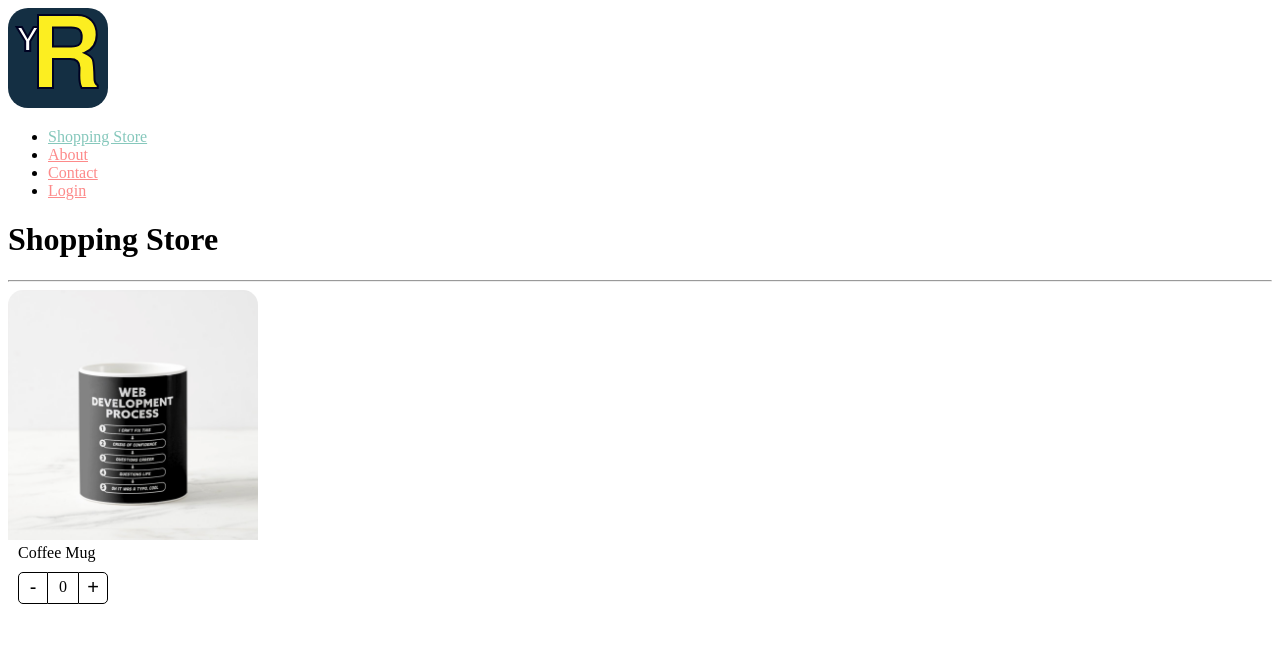
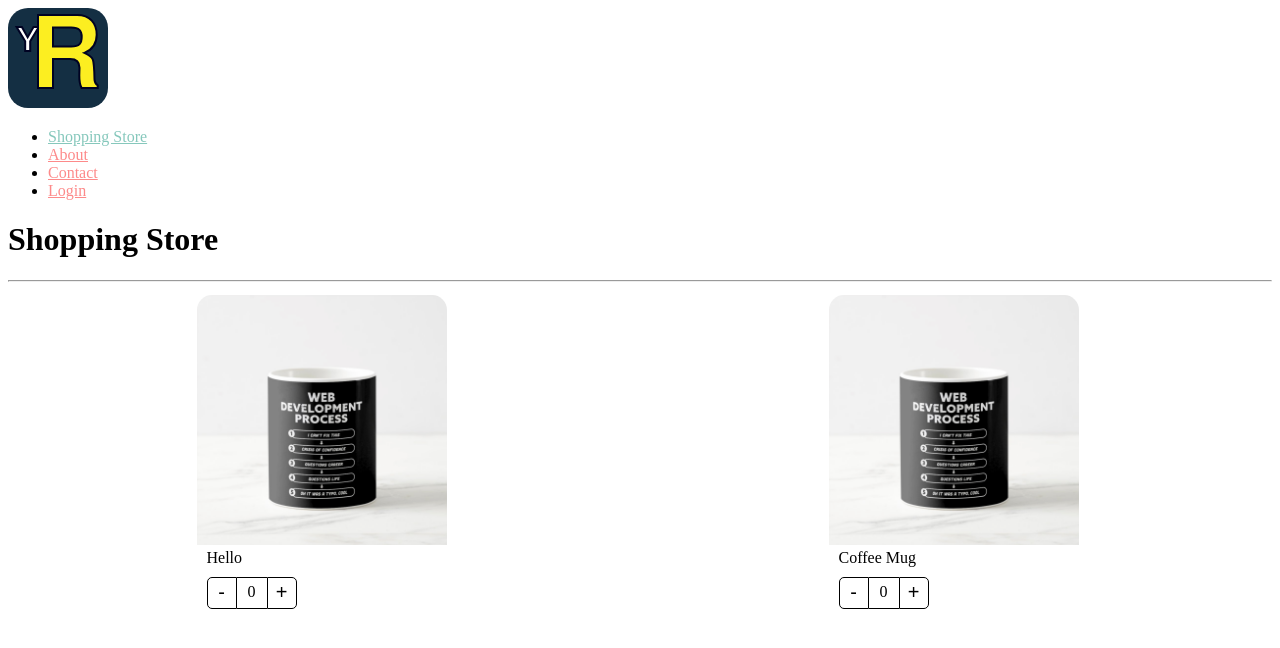
Before and after one commit to pxnditxyr/react-pro-app-practice, a React (Vite) app: page / in a window 1280 px wide. Shown: the top 648 px of the page. Built offline with nearby package versions, Linux system fonts and the light colour scheme.

Commit message:
feat: applied compound component pattern

```diff
--- /dev/null
+++ b/src/02-component-patterns/components/ProductButtons.tsx
@@ -0,0 +1,22 @@
+import { useContext } from 'react';
+
+import { ProductContext } from './ProductCard';
+
+import styles from '../styles/styles.module.css';
+
+export const ProductButtons = () => {
+  const { increaseBy, productCount } = useContext( ProductContext );
+  return (
+    <div className={ styles.buttonsContainer }>
+      <button
+        className={ styles.buttonMinus }
+        onClick={ () => increaseBy( -1 ) }
+      > - </button>
+      <div className={ styles.countLabel }> { productCount } </div>
+      <button
+        className={ styles.buttonAdd }
+        onClick={ () => increaseBy( +1 ) }
+      > + </button>
+    </div>
+  );
+};
--- a/src/02-component-patterns/components/ProductCard.tsx
+++ b/src/02-component-patterns/components/ProductCard.tsx
@@ -1,30 +1,27 @@
+import { createContext } from 'react';
 
 import { useProduct } from '../hooks/useProduct';
 import styles from '../styles/styles.module.css';
 
-// import noImage from '../assets/no-image.jpg';
+import { IProductContextProps, IProductCardProps } from '../interfaces';
 
+export const ProductContext = createContext<IProductContextProps>( {} as IProductContextProps );
 
-export const ProductCard = () => {
+const { Provider } = ProductContext;
+
+export const ProductCard = ( { children, product } : IProductCardProps ) => {
 
   const { productCount, increaseBy } = useProduct();
 
   return (
-    <div className={ styles.productCard }>
-      <img className={ styles.productImg } src="./coffee-mug.png" alt="Coffee Mug" />
-      {/* <img className={ styles.productImg } src={ noImage } alt="Coffee Mug" />  */}
-      <span className={ styles.productDescription }> Coffee Mug </span>
-      <div className={ styles.buttonsContainer }>
-        <button
-          className={ styles.buttonMinus }
-          onClick={ () => increaseBy( -1 ) }
-        > - </button>
-        <div className={ styles.countLabel }> { productCount } </div>
-        <button
-          className={ styles.buttonAdd }
-          onClick={ () => increaseBy( +1 ) }
-        > + </button>
+    <Provider value={{
+      productCount,
+      increaseBy,
+      product
+    }}>
+      <div className={ styles.productCard }>
+        { children }
       </div>
-    </div>
+    </Provider>
   );
 };
--- /dev/null
+++ b/src/02-component-patterns/components/ProductImage.tsx
@@ -0,0 +1,27 @@
+import { useContext } from 'react';
+
+import { ProductContext } from './ProductCard';
+
+import styles from '../styles/styles.module.css';
+import noImage from '../assets/no-image.jpg';
+
+export const ProductImage =  ({ img = '' }) => {
+  const { product } = useContext( ProductContext );
+
+  let imgToShow : string;
+
+  if ( img )
+    imgToShow = img;
+  else if ( product.img )
+    imgToShow = product.img;
+  else
+    imgToShow = noImage;
+
+  return (
+    <img
+      className={ styles.productImg }
+      src={ imgToShow }
+      alt="Product"
+      />
+  );
+};
--- /dev/null
+++ b/src/02-component-patterns/components/ProductTitle.tsx
@@ -0,0 +1,15 @@
+import { useContext } from 'react';
+import { ProductContext } from './ProductCard';
+
+import styles from '../styles/styles.module.css';
+
+export const ProductTitle = ( { title } : { title?: string } ) => {
+
+  const { product } = useContext( ProductContext );
+
+  return (
+    <span className={ styles.productDescription }>
+      { title ? title : product.title }
+    </span>
+  );
+};
--- /dev/null
+++ b/src/02-component-patterns/components/index.ts
@@ -0,0 +1,18 @@
+import { ProductCard as ProductCardHOC } from './ProductCard';
+import { ProductImage } from './ProductImage';
+import { ProductTitle } from './ProductTitle';
+import { ProductButtons } from './ProductButtons';
+
+import { IProductCardHOCProps } from '../interfaces';
+
+export { ProductImage } from './ProductImage';
+export { ProductTitle } from './ProductTitle';
+export { ProductButtons } from './ProductButtons';
+
+
+export const ProductCard : IProductCardHOCProps = Object.assign( ProductCardHOC, {
+  Image: ProductImage,
+  Title: ProductTitle,
+  Buttons: ProductButtons,
+});
+export default ProductCard;
--- /dev/null
+++ b/src/02-component-patterns/interfaces/index.ts
@@ -0,0 +1 @@
+export * from './interfaces';
--- /dev/null
+++ b/src/02-component-patterns/interfaces/interfaces.ts
@@ -0,0 +1,25 @@
+import { ReactElement } from 'react';
+
+export interface IProductCardProps {
+  children?: ReactElement | ReactElement[];
+  product: IProduct;
+};
+
+export interface IProduct {
+  id: string;
+  title: string;
+  img?: string;
+};
+
+export interface IProductContextProps {
+  productCount: number;
+  increaseBy: ( value : number ) => void;
+  product: IProduct;
+};
+
+export interface IProductCardHOCProps {
+  ( { children, product } : IProductCardProps) : JSX.Element;
+  Title: ( { title } : { title?: string } ) => JSX.Element;
+  Image: ( { img } : { img?: string } ) => JSX.Element;
+  Buttons: () => JSX.Element;
+};
--- a/src/02-component-patterns/pages/ShoppingPage.tsx
+++ b/src/02-component-patterns/pages/ShoppingPage.tsx
@@ -1,11 +1,33 @@
-import { ProductCard } from '../components/ProductCard';
+import { ProductButtons, ProductCard, ProductImage, ProductTitle } from '../components';
+
+const product = {
+  id: '1',
+  title: 'Coffee Mug',
+  img: './coffee-mug.png',
+}
 
 export const ShoppingPage = () => {
   return (
     <div>
       <h1> Shopping Store </h1>
       <hr />
-      <ProductCard />
+      <div
+        style={{
+          display: 'flex',
+          justifyContent: 'space-around',
+          flexWrap: 'wrap',
+        }}>
+        <ProductCard product={ product }>
+            <ProductCard.Image />
+            <ProductCard.Title title='Hello' />
+            <ProductCard.Buttons />
+        </ProductCard>
+        <ProductCard product={ product }>
+          <ProductImage />
+          <ProductTitle />
+          <ProductButtons />
+        </ProductCard>
+      </div>
     </div>
   );
 };
```
